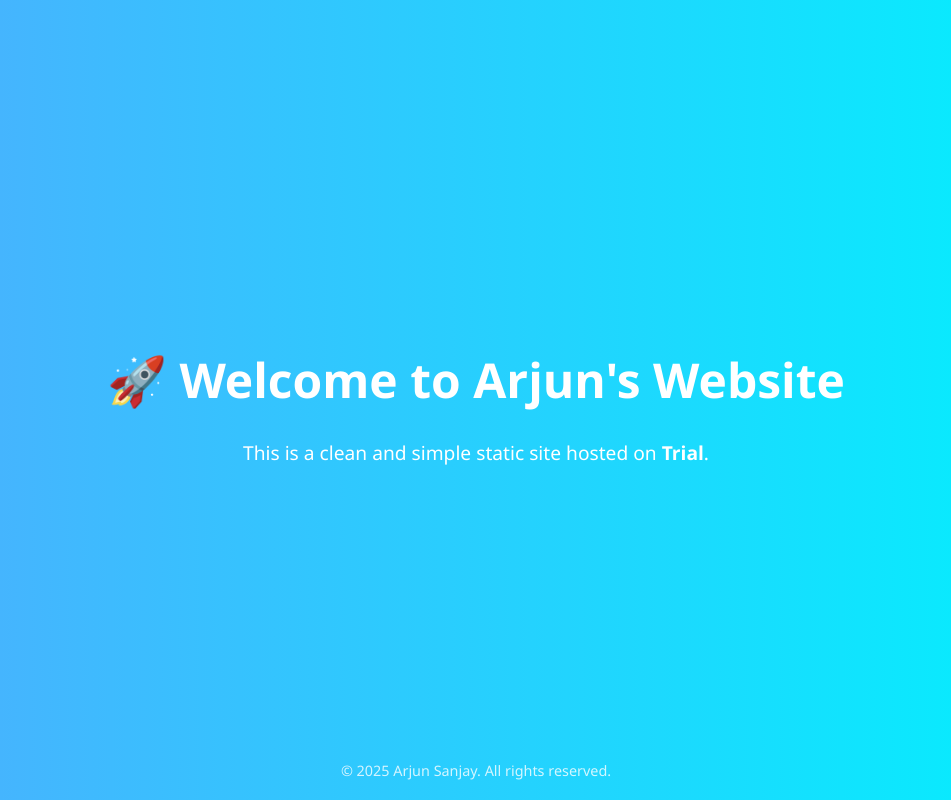
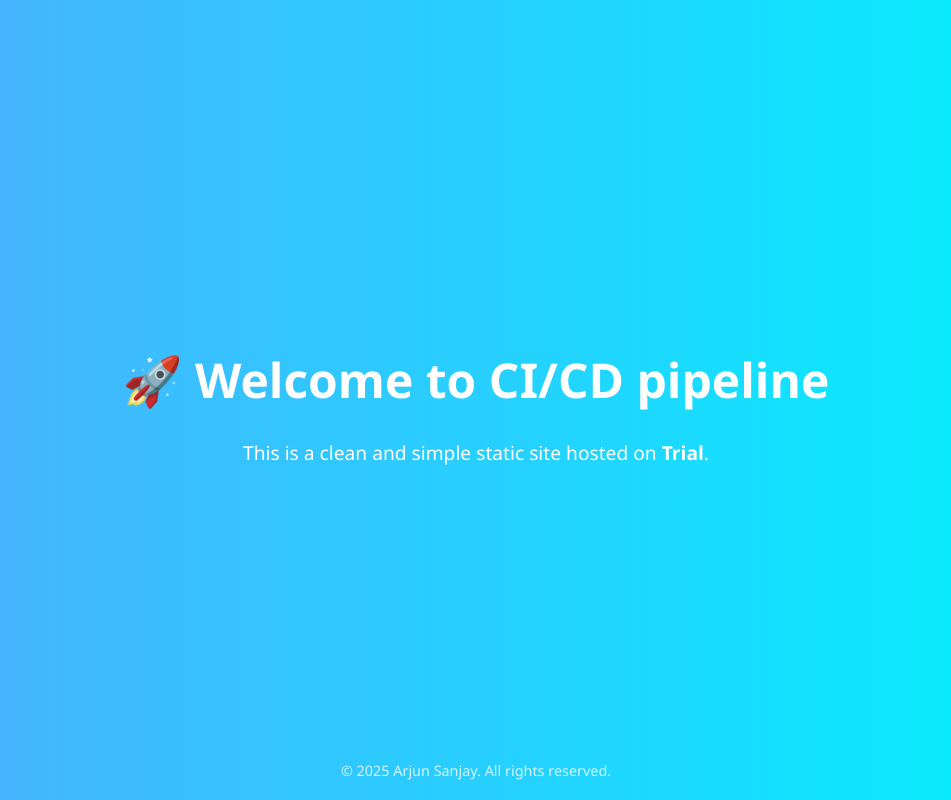
Before and after one commit to arjunsanjay/static-website-docker, a plain HTML site: page index.html in a window 1280 px wide. Shown: the whole page, without its empty margins (164-1115 px from the left). Drawn offline with Linux system fonts and the light colour scheme.

Commit message:
Test auto-deploy after Docker permissions fix

```diff
--- a/index.html
+++ b/index.html
@@ -37,7 +37,7 @@
   </style>
 </head>
 <body>
-  <h1>🚀 Welcome to Arjun's Website</h1>
+  <h1>🚀 Welcome to CI/CD pipeline</h1>
   <p>This is a clean and simple static site hosted on <strong>Trial</strong>.</p>
 
   <footer>
```
